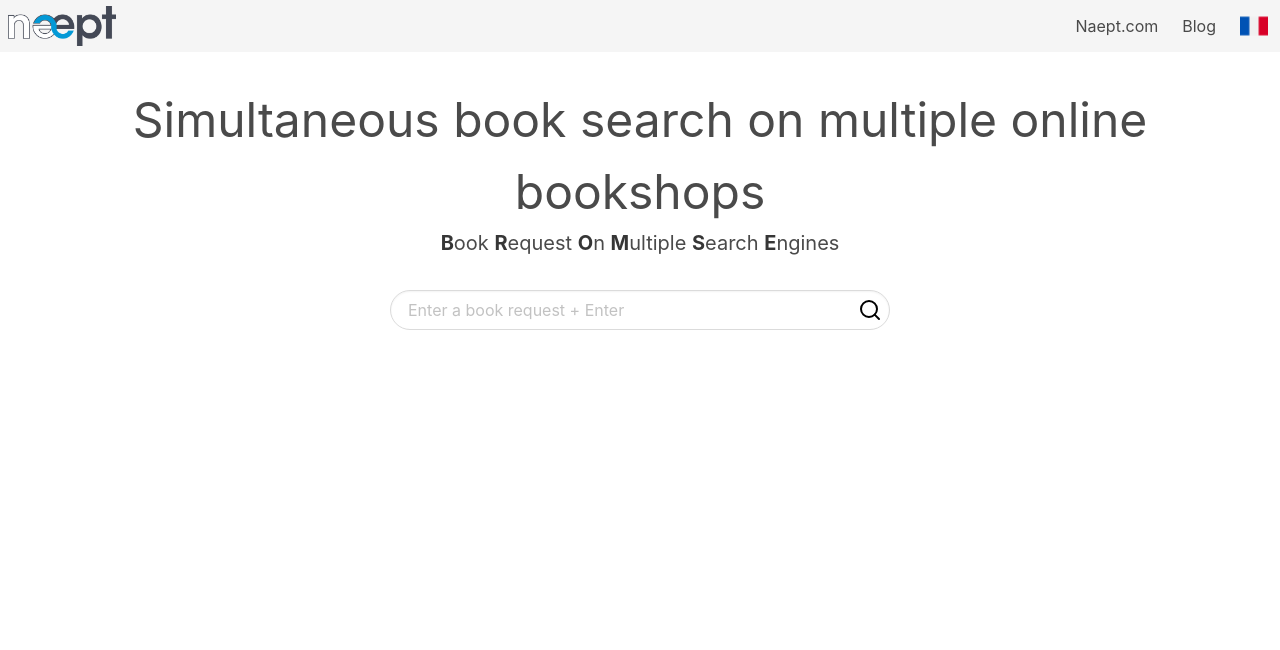
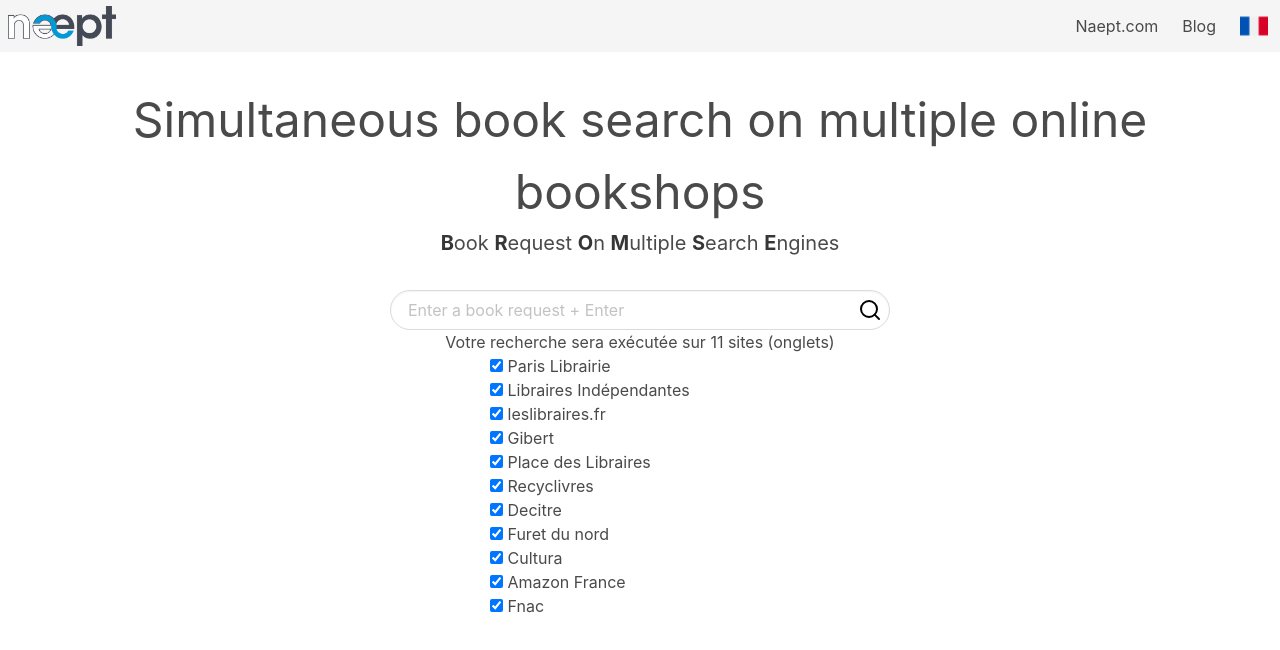
Before and after one commit to naept/bromse, a Vue app: page / in a window 1280 px wide. Shown: the top 650 px of the page. Built offline with nearby package versions, Linux system fonts and the light colour scheme.

Commit message:
Add libraries selection list

```diff
--- a/src/components/bromse.vue
+++ b/src/components/bromse.vue
@@ -1,4 +1,5 @@
 <template>
+    <div>
       <div class="control has-icons-right">
         <input
           input class="input is-rounded"
@@ -11,6 +12,22 @@
           <span class="icon is-right">
             <img src="@/assets/search.svg"/>
           </span>
+      </div>
+
+      <div class="container has-text-centered">Votre recherche sera exécutée sur {{ nbSearchedSites }} sites (onglets)</div>
+
+      <div class="container" style="max-width: 300px;">
+        <ul>
+          <li v-for="engine in searchEngines" :key="engine.name">
+            <label class="checkbox">
+              <input type="checkbox" v-model="engine.search" checked="engine.search">
+                {{ engine.name }}
+            </label>
+
+          </li>
+        </ul>
+      </div>
+
     </div>
 </template>
 
@@ -28,9 +45,24 @@
       searchEngines: require("../engines.json").map(engine=>{
         return{
           ...engine,
-          search: true
+          //search: true
         }
       })
+    }
+
+  },
+
+  computed:{
+
+    nbSearchedSites: function(){
+      let i = 0
+      this.searchEngines.forEach(engine=>{
+        if (engine.search) {
+            i++
+          }
+      })
+
+      return i
     }
 
   },
--- a/src/engines.json
+++ b/src/engines.json
@@ -3,66 +3,77 @@
         "name": "Paris Librairie",
         "prefix": "https://www.parislibrairies.fr/listeliv.php?base=allbooks&mots_recherche=",
         "union": "+",
-        "suffix": ""
+        "suffix": "",
+        "search": "true"
     },
     {
         "name": "Libraires Indépendantes",
         "prefix": "https://www.librairiesindependantes.com/product/search/?query=",
         "union": "+",
-        "suffix": ""
+        "suffix": "",
+        "search": "true"
     },
     {
         "name": "leslibraires.fr",
         "prefix": "https://www.leslibraires.fr/recherche/?q=",
         "union": "+",
-        "suffix": ""
+        "suffix": "",
+        "search": "true"
     },
     {
         "name": "Gibert",
         "prefix": "https://www.gibert.com/catalogsearch/result/?q=",
         "union": "+",
-        "suffix": ""
+        "suffix": "",
+        "search": "true"
     },
     {
         "name": "Place des Libraires",
         "prefix": "https://www.placedeslibraires.fr/listeliv.php?base=allbooks&mots_recherche=",
         "union": "+",
-        "suffix": ""
+        "suffix": "",
+        "search": "true"
     },
     {
         "name": "Recyclivres",
         "prefix": "https://www.recyclivre.com/shop/recherche?orderby=price&orderway=asc&s=",
         "union": "+",
-        "suffix": "&submit_search="
+        "suffix": "&submit_search=",
+        "search": "true"
     },
     {
         "name": "Decitre",
         "prefix": "https://www.decitre.fr/rechercher/result?q=",
         "union": "+",
-        "suffix": ""
+        "suffix": "",
+        "search": "true"
     },
     {
         "name": "Furet du nord",
         "prefix": "https://www.furet.com/rechercher/result?q=",
         "union": "+",
-        "suffix": ""
+        "suffix": "",
+        "search": "true"
     },
     {
         "name": "Cultura",
         "prefix": "https://www.cultura.com/catalogsearch/result/?q=",
         "union": "+",
-        "suffix": "&classification=27674"
+        "suffix": "&classification=27674",
+        "search": "true"
     },
     {
         "name": "Amazon France",
         "prefix": "https://www.amazon.fr/s?k=",
         "union": "+",
-        "suffix": "&__mk_fr_FR=%C3%85M%C3%85%C5%BD%C3%95%C3%91&ref=nb_sb_noss"
+        "suffix": "&__mk_fr_FR=%C3%85M%C3%85%C5%BD%C3%95%C3%91&ref=nb_sb_noss",
+        "search": "false"
     },
     {
         "name": "Fnac",
         "prefix": "https://www.fnac.com/SearchResult/ResultList.aspx?SCat=2%211&Search=",
         "union": "+",
-        "suffix": "&sft=1&sa=0"
+        "suffix": "&sft=1&sa=0",
+        "search": "false"
     }
 ]
```
Lines whose indentation alone changed are shown as unchanged.
